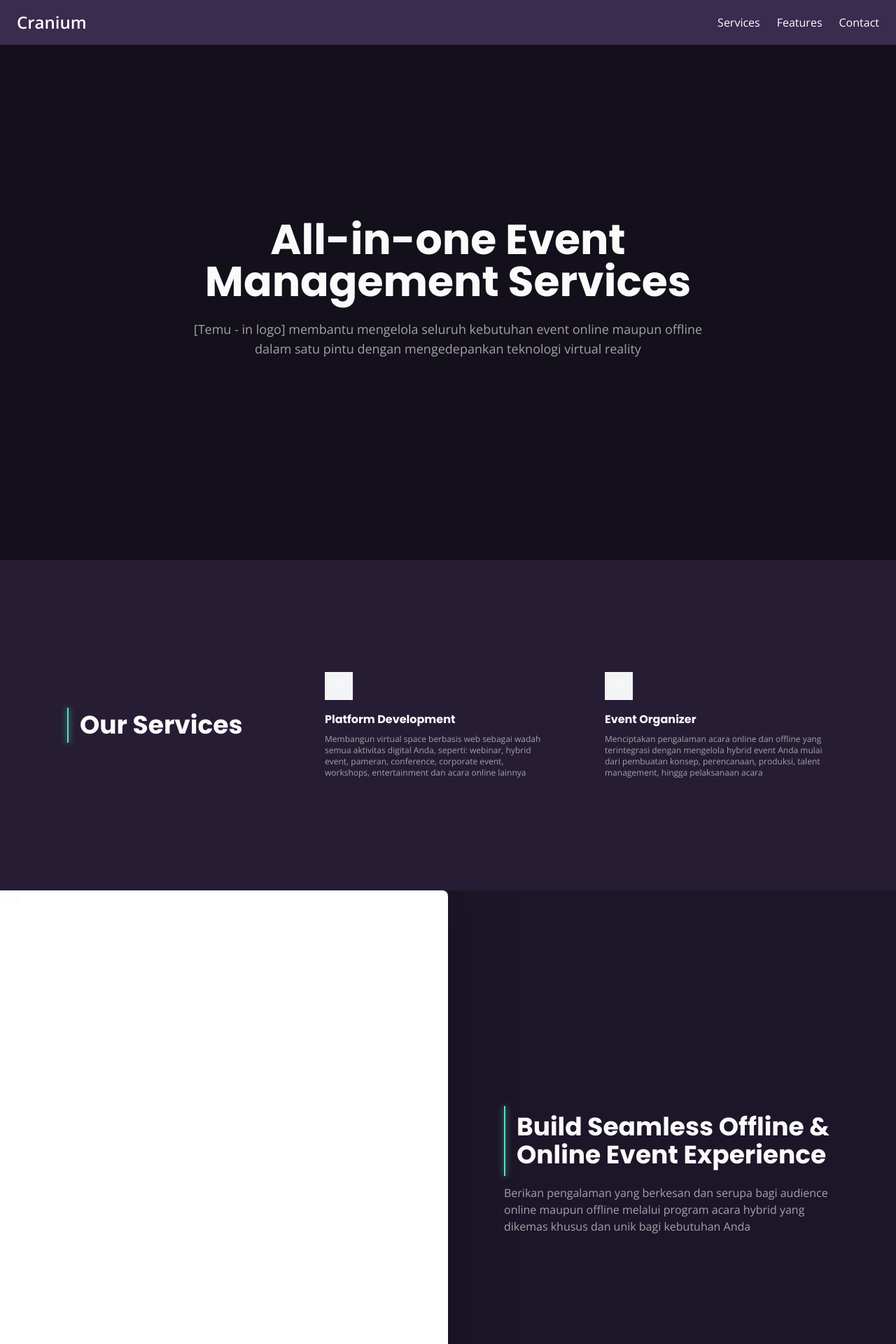
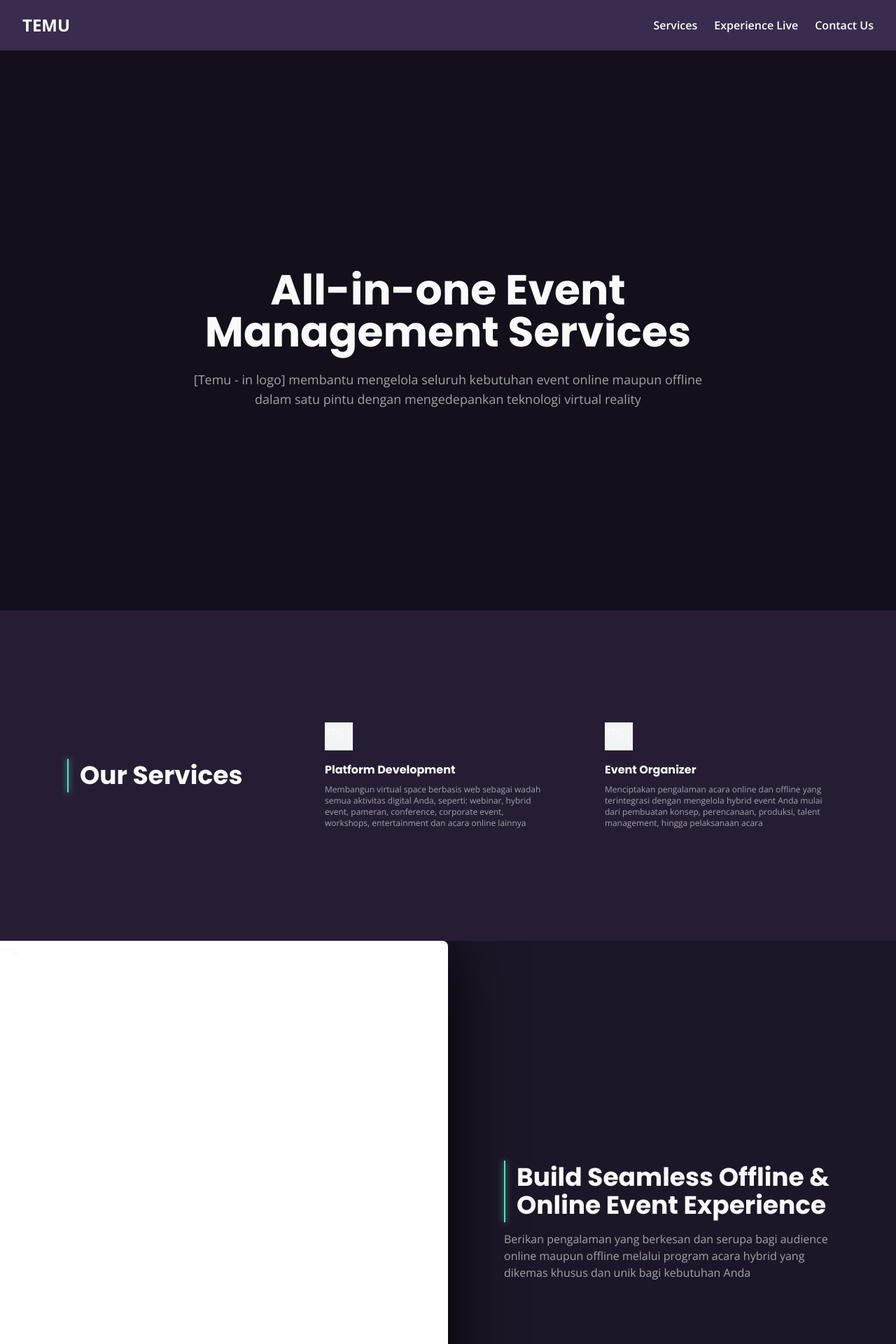
Before and after one commit to Darren-34810/cranium-fe, a React (Create React App) app: page /welcome in a window 1280 px wide. Shown: the top 1920 px of the page at 70% size. Built offline with nearby package versions, Linux system fonts and the light colour scheme.

Commit message:
Landing Page Updated
- missing hrefs
- missing images

```diff
--- a/src/components/Footer.js
+++ b/src/components/Footer.js
@@ -1,45 +1,27 @@
-const Footer =() =>{
+const Footer = () => {
 
-  return(
-    <div className="bg-gray-300">
-      <div className="container mx-auto px-8">
-        <div className="w-full flex flex-col md:flex-row py-6 text-left">
-          <div className="flex-1 mb-6 text-black ">
-            <a className="text-black no-underline hover:no-underline font-bold text-2xl lg:text-4xl"
-                         href="#">CRANIUM</a>
-            <p className="mt-4 text-gray-500 no-underline hover:no-underline text-xs">© 2022 CRANIUM INDONESIA. ALL
-              RIGHTS RESERVED</p>
-            <p className="mt-4 text-grey-500 no-underline hover:no-underline text-xs">Privacy — Terms</p>
+  return (
+    <div className="bg-primary-900 flex justify-between p-32">
+      <div>
+        <h2 className="font-sans font-bold text-2xl">TEMU</h2>
+        <p className="text-sm mt-4">© 2022 CRANIUM INDONESIA. ALL RIGHTS RESERVED</p>
+        <a href="#" className="inline-block text-sm mt-4 hover:text-secondary-500">Privacy — Terms</a>
+      </div>
+      <div className="flex">
+        <div className="mr-20">
+          <p className="text-sm font-bold">Contacts</p>
+          <div className="flex flex-col">
+            <a href="#" className="text-sm mt-4 hover:text-secondary-500">Phone Number</a>
+            <a href="#" className="text-sm mt-4 hover:text-secondary-500">Email</a>
+            <a href="#" className="text-sm mt-4 hover:text-secondary-500">Socmed</a>
           </div>
-
-
-          <div className="flex-1">
-            <p className="uppercase text-gray-500 md:mb-6">Contact</p>
-            <ul className="list-reset mb-6">
-              <li className="mt-2 inline-block mr-2 md:block md:mr-0">
-                <a href="#" className="no-underline hover:underline text-gray-800 hover:text-pink-500">Phone
-                  Number</a>
-              </li>
-              <li className="mt-2 inline-block mr-2 md:block md:mr-0">
-                <a href="#"
-                             className="no-underline hover:underline text-gray-800 hover:text-pink-500">Email</a>
-              </li>
-              <li className="mt-2 inline-block mr-2 md:block md:mr-0">
-                <a href="#" className="no-underline hover:underline text-gray-800 hover:text-pink-500">Social
-                  Media</a>
-              </li>
-            </ul>
-          </div>
-          <div className="flex-1">
-            <p className="uppercase text-gray-500 md:mb-6">Company</p>
-            <ul className="list-reset mb-6">
-              <li className="mt-2 inline-block mr-2 md:block md:mr-0">
-                <a href="#" className="no-underline hover:underline text-gray-800 hover:text-pink-500">Terms</a>
-              </li>
-              <li className="mt-2 inline-block mr-2 md:block md:mr-0">
-                <a href="#" className="no-underline hover:underline text-gray-800 hover:text-pink-500">Privacy</a>
-              </li>
-            </ul>
+        </div>
+        <div>
+          <p className="text-sm font-bold">Company</p>
+          <div className="flex flex-col">
+            <a href="#" className="text-sm mt-4 hover:text-secondary-500">Company</a>
+            <a href="#" className="text-sm mt-4 hover:text-secondary-500">Company</a>
+            <a href="#" className="text-sm mt-4 hover:text-secondary-500">Company</a>
           </div>
         </div>
       </div>
--- a/src/components/TopNavbar.js
+++ b/src/components/TopNavbar.js
@@ -8,9 +8,9 @@ const TopNavbar = () => {
   }
 
   return (
-    <nav className="flex items-center justify-between flex-wrap bg-primary-500 px-6 py-4 fixed w-full z-10 top-0">
-      <a href="/" className="text-2xl font-semibold text-white">
-        Cranium
+    <nav className="flex items-center justify-between flex-wrap bg-primary-500 px-8 py-5 w-full z-10 top-0">
+      <a href="/" className="text-2xl font-bold text-white">
+        TEMU
       </a>
 
       <div className="block sm:hidden">
@@ -28,14 +28,14 @@ const TopNavbar = () => {
       <div className="w-full hidden sm:flex sm:items-center sm:w-auto pt-6 sm:pt-0"
         ref={navContentRef}>
         <ul className="sm:flex justify-end flex-1 items-center">
-          <li className="ml-0 sm:ml-6 text-left">
+          <li className="ml-0 sm:ml-6 font-semibold">
             <a href="#services" className="inline-block py-2 sm:py-0 text-white no-underline hover:text-secondary-500 transition">Services</a>
           </li>
-          <li className="ml-0 sm:ml-6 text-left">
-            <a href="#features" className="inline-block py-2 sm:py-0 text-white no-underline hover:text-secondary-500 transition">Features</a>
+          <li className="ml-0 sm:ml-6 font-semibold">
+            <a href="#live" className="inline-block py-2 sm:py-0 text-white no-underline hover:text-secondary-500 transition">Experience Live</a>
           </li>
-          <li className="ml-0 sm:ml-6 text-left">
-            <a href="#contact" className="inline-block py-2 sm:py-0 text-white no-underline hover:text-secondary-500 transition">Contact</a>
+          <li className="ml-0 sm:ml-6 font-semibold">
+            <a href="#contact" className="inline-block py-2 sm:py-0 text-white no-underline hover:text-secondary-500 transition">Contact Us</a>
           </li>
         </ul>
       </div>
--- a/src/index.css
+++ b/src/index.css
@@ -5,6 +5,10 @@
 @tailwind utilities;
 
 @layer base {
+    html {
+        @apply scroll-smooth;
+    }
+
     body {
         @apply text-neutral-50;
     }
@@ -20,7 +24,9 @@
         text-sm
         font-semibold
         cursor-pointer
-        inline-block
+        flex
+        justify-center
+        items-center
         transition-all
         duration-300
         hover:-translate-y-1
@@ -92,11 +98,11 @@
     }
 
     .vl {
-        @apply h-[50px] w-0.5 border-l-2 border-secondary-500 mr-4 shadow-[0_0_8px] shadow-secondary-500;
+        @apply h-auto w-0.5 border-l-2 border-secondary-500 mr-4 shadow-[0_0_8px] shadow-secondary-500;
     }
 
     .vl-2 {
-        @apply h-[100px] w-0.5 border-l-2 border-secondary-500 mr-4 shadow-[0_0_8px] shadow-secondary-500;
+        @apply h-auto w-0.5 border-l-2 border-secondary-500 mr-4 shadow-[0_0_8px] shadow-secondary-500;
     }
 
     .hl {
@@ -106,4 +112,8 @@
     .hl-2 {
         @apply w-[100px] h-0.5 border-t-2 border-secondary-500 mb-4 shadow-[0_0_8px] shadow-secondary-500;
     }
+
+    .shadow-black {
+        @apply shadow-[0_0_100px_rgba(0,0,0,0.25)];
+    }
 }
--- a/src/pages/Welcome.jsx
+++ b/src/pages/Welcome.jsx
@@ -1,10 +1,12 @@
 import Button from "../components/Button";
+import Footer from "../components/Footer";
 import TopNavbar from "../components/TopNavbar";
 
 
 const Welcome = () => {
   return (
-    <div>
+    <div className="scroll-smooth">
+      {/* Header */}
       <TopNavbar />
 
       {/* Hero */}
@@ -18,11 +20,11 @@ const Welcome = () => {
       </div>
 
       {/* Services */}
-      <div
+      <div id="services"
         className="bg-primary-700 flex justify-between items-center px-24 py-36">
-        <div className="flex items-center">
+        <div className="flex items-stretch">
           <div className="vl"></div>
-          <h2 className="text-2xl md:text-4xl font-bold">
+          <h2 className="text-2xl md:text-4xl font-bold py-1">
             Our Services
           </h2>
         </div>
@@ -43,14 +45,14 @@ const Welcome = () => {
 
       {/* Build Seamless */}
       <div className="bg-primary-800 h-screen flex justify-center items-center overflow-hidden">
-        <div className="w-3/6 h-full bg-white rounded-r-lg shadow-[0_0_100px_rgba(0,0,0,0.25)]">
+        <div className="w-3/6 h-full bg-white rounded-r-lg shadow-black">
           img
         </div>
         <div className="w-3/6 h-full flex flex-col justify-center items-center px-20">
           <div>
-            <div className="flex items-center mb-3">
+            <div className="flex items-stretch mb-3">
               <div className="vl-2"></div>
-              <h2 className="text-2xl md:text-4xl font-bold">Build Seamless Offline & Online Event Experience</h2>
+              <h2 className="text-2xl md:text-4xl font-bold py-1">Build Seamless Offline & Online Event Experience</h2>
             </div>
             <p className="text-neutral-400">Berikan pengalaman yang berkesan dan serupa bagi audience online maupun offline melalui program acara hybrid yang dikemas khusus dan unik bagi kebutuhan Anda</p>
           </div>
@@ -58,12 +60,12 @@ const Welcome = () => {
       </div>
 
       {/* Experience Live */}
-      <div className="bg-primary-700 min0h-screen">
+      <div id="live" className="bg-primary-700 min0h-screen">
         <div className="h-screen flex justify-between items-center px-20">
-          <div className="w-4/12 flex flex-col">
-            <div className="flex items-center mb-3">
+          <div className="w-4/12 flex flex-col items-start">
+            <div className="flex items-stretch mb-3">
               <div className="vl-2"></div>
-              <h2 className="text-2xl md:text-4xl font-bold">Take Your Event to The Next Level</h2>
+              <h2 className="text-2xl md:text-4xl font-bold py-1">Take Your Event to The Next Level</h2>
             </div>
             <p className="text-neutral-400 mb-4">Ciptakan pengalaman unik dan bermakna dengan menjelajahi virtual space milik Anda</p>
             <div className="text-neutral-400">
@@ -74,15 +76,16 @@ const Welcome = () => {
                 <li>Memperoleh data yang lebih relevan dengan lebih mudah</li>
               </ul>
             </div>
+            <Button variant="primary" size="large" isCustom={true} className="mt-8">Experience Live</Button>
           </div>
           <div className="w-7/12">
-            <div className="w-full h-80 bg-white text-black rounded-lg shadow-[0_0_100px_rgba(0,0,0,0.25)]">content</div>
+            <div className="w-full h-80 bg-white text-black rounded-lg shadow-black">content</div>
           </div>
         </div>
       </div>
 
       {/* Contact Us */}
-      <div className="bg-primary-800 flex flex-col justify-center items-center py-16">
+      <div id="contact" className="bg-primary-800 flex flex-col justify-center items-center py-16">
         <div className="hl"></div>
         <h2 className="text-2xl md:text-4xl font-bold">Contact Us</h2>
         <p className="mt-8">xxxx</p>
@@ -90,48 +93,7 @@ const Welcome = () => {
       </div>
 
       {/* Footer */}
-      <div className="bg-primary-900">
-        <div className="container mx-auto px-8">
-          <div className="w-full flex flex-col md:flex-row py-6">
-            <div className="flex-1 mb-6">
-              <a className="text-white no-underline hover:no-underline font-bold text-2xl lg:text-4xl" href="/">
-                CRANIUM</a>
-              <p className="mt-4 no-underline hover:no-underline text-xs">© 2022 CRANIUM INDONESIA. ALL
-                RIGHTS RESERVED</p>
-              <p className="mt-4 text-grey-500 no-underline hover:no-underline text-xs">Privacy — Terms</p>
-            </div>
-
-            <div className="flex-1">
-              <p className="uppercase md:mb-6">Contact</p>
-              <ul className="list-reset mb-6">
-                <li className="mt-2 inline-block mr-2 md:block md:mr-0">
-                  <a href="/" className="no-underline hover:underline hover:text-pink-500">Phone
-                    Number</a>
-                </li>
-                <li className="mt-2 inline-block mr-2 md:block md:mr-0">
-                  <a href="/" className="no-underline hover:underline hover:text-pink-500">Email
-                  </a>
-                </li>
-                <li className="mt-2 inline-block mr-2 md:block md:mr-0">
-                  <a href="/" className="no-underline hover:underline hover:text-pink-500">Social
-                    Media</a>
-                </li>
-              </ul>
-            </div>
-            <div className="flex-1">
-              <p className="uppercase md:mb-6">Company</p>
-              <ul className="list-reset mb-6">
-                <li className="mt-2 inline-block mr-2 md:block md:mr-0">
-                  <a href="/" className="no-underline hover:underline hover:text-pink-500">Terms</a>
-                </li>
-                <li className="mt-2 inline-block mr-2 md:block md:mr-0">
-                  <a href="/" className="no-underline hover:underline hover:text-pink-500">Privacy</a>
-                </li>
-              </ul>
-            </div>
-          </div>
-        </div>
-      </div>
+      <Footer />
     </div>
   )
 }
```
Also changed, not shown: src/components/Button.js (+29 -9 lines).
